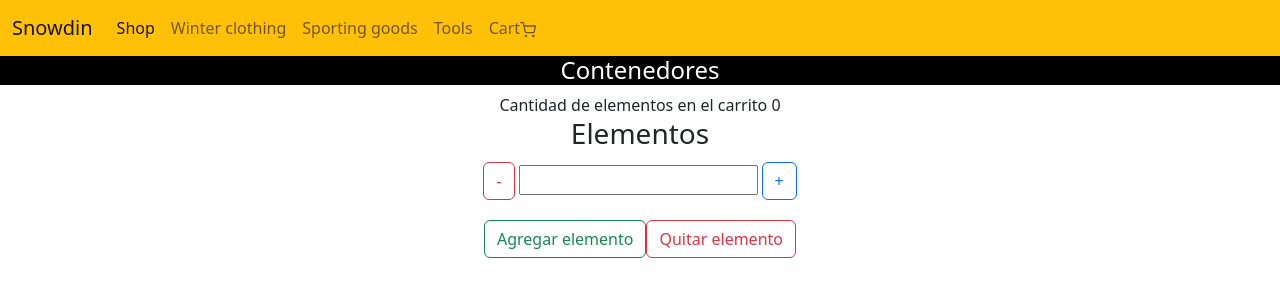
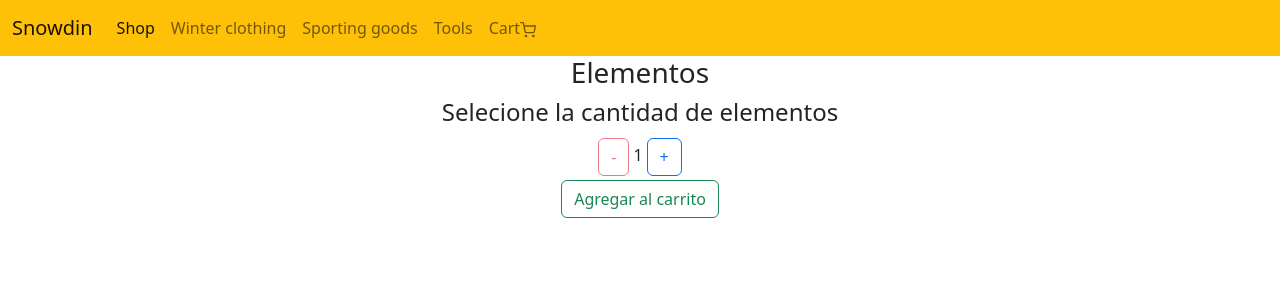
Before and after one commit to Marco-Pontiz/Snowdin, a React (Create React App) app in the folder my-app/: page / in a window 1280 px wide. Shown: the top 300 px of the page. Built offline with nearby package versions, Linux system fonts and the light colour scheme.

Commit message:
Completando el desafio

```diff
--- a/my-app/src/App.css
+++ b/my-app/src/App.css
@@ -5,10 +5,6 @@
 .App-logo {
   height: 40vmin;
   pointer-events: none;
-}
-
-.inp{
-  text-align: center;
 }
 
 @media (prefers-reduced-motion: no-preference) {
--- a/my-app/src/App.jsx
+++ b/my-app/src/App.jsx
@@ -2,7 +2,6 @@ import logo from './logo.svg';
 import './App.css';
 import Navbar from './components/Navbar';
 import ItemListContainer from './container/ItemListContainer';
-import ItemCount from './container/ItemCount';
 import 'bootstrap/dist/css/bootstrap.min.css';
 import 'bootstrap-icons/font/bootstrap-icons.css';
 
@@ -13,7 +12,6 @@ function App() {
       <Navbar />
       <ItemListContainer />
       <main>
-    <ItemCount/>
       </main>
     </div>
   );
--- a/my-app/src/container/ItemCount.jsx
+++ b/my-app/src/container/ItemCount.jsx
@@ -1,28 +1,27 @@
 import Button from 'react-bootstrap/Button';
-import React,{useState} from 'react';
+import React,{ useState } from 'react';
 
-const ItemCount = () =>{
-    const carrito = []
+const ItemCount = ({initial, stock, onAdd}) =>{
+    const [count, setCount] = useState(initial);
+    const decrease = () => {
+        setCount(count - 1);
+    }
+    const increment = () =>{
+        setCount(count + 1);
+    }
     return(
-    <nav>
-        <div>
-            Cantidad de elementos en el carrito <span>{carrito.length}</span>
-        </div>
-        <div>
-            <h3>Elementos</h3>
-            <Button variant="outline-danger" className='m-1'>-</Button><input className='inp'></input><Button variant="outline-primary" className='m-1'>+</Button>
-        <div className='mt-3'>
-            <Button variant="outline-success" onClick = {() => {
-                carrito.push('Elemento')
-                console.log(carrito);
-            }}>Agregar elemento</Button>
-            <Button variant="outline-danger" onClick = {() => {
-                carrito.pop('Elemento')
-                console.log(carrito);
-            }}>Quitar elemento</Button>
-        </div>
-    </div>
-    </nav>
+        <nav>
+            <div>
+                <h3>Elementos</h3>
+                <h4>Selecione la cantidad de elementos</h4>
+                <Button variant="outline-danger" className='m-1' disabled={count <= 1} onClick={decrease}>-</Button>
+
+                <span>{count}</span>
+
+                <Button variant="outline-primary" className='m-1' disabled={count >= stock} onClick={increment}>+</Button>
+            </div>
+        <Button variant="outline-success" disabled={stock <= 0} onClick={() => onAdd(count)}>Agregar al carrito</Button>
+        </nav>
     )
 }
 
--- a/my-app/src/container/ItemListContainer.jsx
+++ b/my-app/src/container/ItemListContainer.jsx
@@ -1,7 +1,12 @@
+import ItemCount from "./ItemCount";
+
 const ItemListContainer = (greeting) => {
     console.log(greeting);
+    const onAdd = (quantity) => {
+        console.log(`Compraste ${quantity} unidades`);
+    }
     return(
-        <h4 style={{background:'black', color:'white'}}>Contenedores</h4>
+        <ItemCount initial = {1} stock = {5} onAdd = {onAdd}/>
     )
 }
 
```
